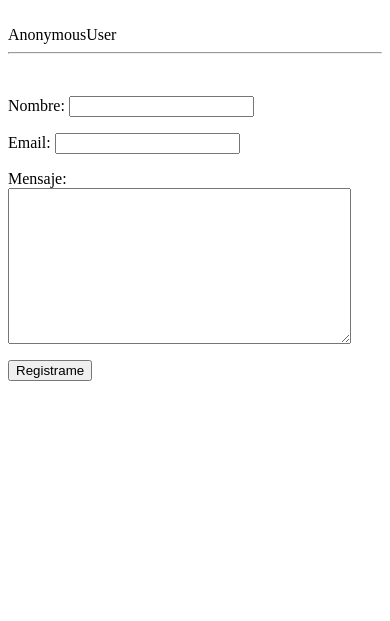
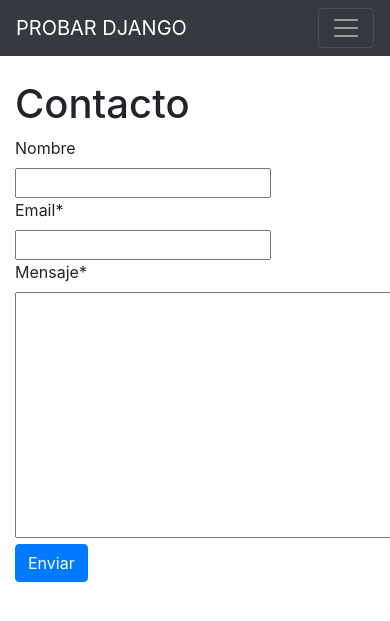
Before and after one commit to Franchu95/ProbarDjango, a Django app: page /contact/ in a window 390 px wide; the page is wider, and only the part inside the window is pictured. Shown: the top 621 px of that part. Run offline with Django 3.2, Linux system fonts and the light colour scheme; some libraries are stand-ins or nearby versions.

Commit message:
Darle Estilo a tu Proyecto III

```diff
--- a/src/boletin/views.py
+++ b/src/boletin/views.py
@@ -45,6 +45,7 @@ def inicio(request):
 
 
 def contact(request):
+	titulo = "Contacto"
 	form = ContactForm(request.POST or None)
 	if form.is_valid():
 		# for key, value in form.cleaned_data.iteritems():
@@ -69,6 +70,7 @@ def contact(request):
 		#print email, mensaje, nombre
 	context = {
 	"form": form,
+	"titulo": titulo,
 	}
 
 	return render(request, "forms.html", context)
--- a/src/templates/base.html
+++ b/src/templates/base.html
@@ -21,11 +21,7 @@
     <div class="container-fluid">
 {% block jumbotron %}
 <main role="main" class="container">
-      <div class="jumbotron">
-{% block jumbotron_content %}
 
-{% endblock %}
-      </div>
 {% endblock %}
     </main>
 
--- a/src/templates/forms.html
+++ b/src/templates/forms.html
@@ -1,10 +1,20 @@
-{{titulo}}<br/>
-{{request.user}}
+{% extends "base.html" %}
+{% load crispy_forms_tags %}
+
+{{titulo}}
 <hr/>
-<br/>
 
 
+{% block content %}
+<div class="row">
+<div class="col-sm-6 col-sm-offset-3">
+{% if titulo %}
+<h1>{{ titulo }}</h1>
+{% endif %}
 <form method="POST" action="">{% csrf_token %}
-{{ form.as_p }}
-<input type="submit" value="Registrame">
+{{ form|crispy}}
+<input class="btn btn-primary" type="submit" value="Enviar">
 </form>
+</div>
+</div>
+{% endblock %}
--- a/src/templates/inicio.html
+++ b/src/templates/inicio.html
@@ -3,7 +3,9 @@
 
 {% block head_title %}Bienvenidos | {{ block.super }}{% endblock %}
 
-{% block jumbotron_content %}
+{% block jumbotron %}
+ <div class="jumbotron">
+
 <div class="row">
 	<div class="col-sm-6">
 
@@ -15,7 +17,7 @@
 	</div>
 	<div class="col-sm-6" style="background-color: black; height: 300px"></div>
 </div>
-
+</div>
 {% endblock %}
 
 
```
Also changed, not shown: 1 other file.
